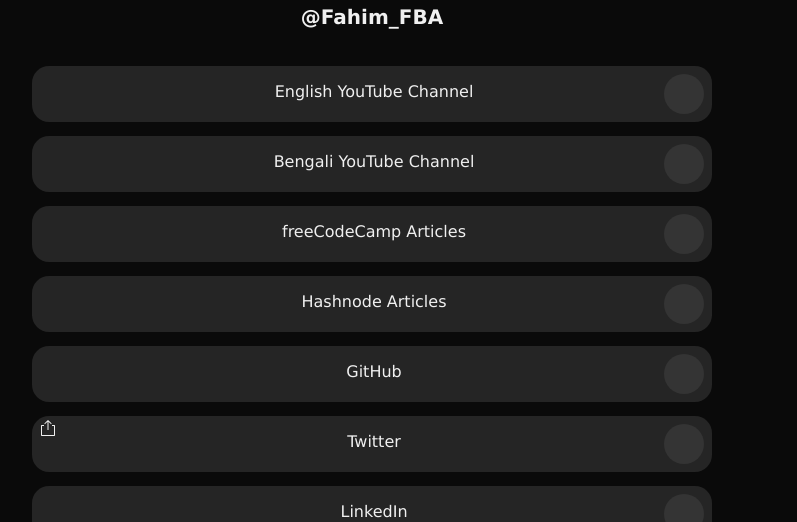
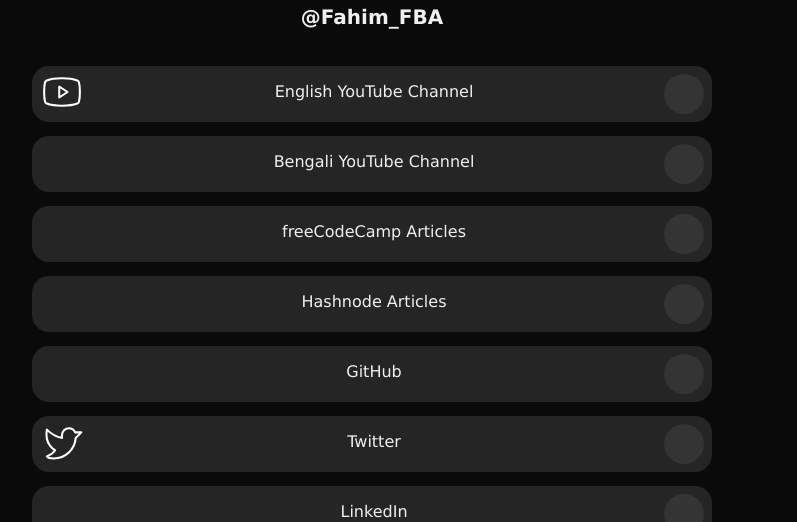
Before and after one commit to FahimFBA/linktree-customizable-clone, a plain HTML site: page index.html in a window 1280 px wide. Shown: the part 193-715 px from the top of the page, without its empty margins (268-1065 px from the left). Drawn offline with Linux system fonts and the light colour scheme.

Commit message:
youtube svg for  English channel

```diff
--- a/index.html
+++ b/index.html
@@ -18,7 +18,27 @@
       </div>
       <h1>@Fahim_FBA</h1>
       <a class="tile" href="">
-        <div class="icon"></div>
+        <div class="icon">
+          <svg xmlns="http://www.w3.org/2000/svg" viewBox="0 0 256 256">
+            <rect width="256" height="256" fill="none" />
+            <polygon
+              points="160 128 112 96 112 160 160 128"
+              fill="none"
+              stroke="white"
+              stroke-linecap="round"
+              stroke-linejoin="round"
+              stroke-width="12"
+            />
+            <path
+              d="M24,128c0,29.8,3.1,47.2,5.4,56.2A16.1,16.1,0,0,0,39,195.1c33.5,12.8,89,12.5,89,12.5s55.5.3,89-12.5a16.1,16.1,0,0,0,9.6-10.9c2.3-9,5.4-26.4,5.4-56.2s-3.1-47.2-5.4-56.2A16.1,16.1,0,0,0,217,60.9c-33.5-12.8-89-12.5-89-12.5s-55.5-.3-89,12.5a16.1,16.1,0,0,0-9.6,10.9C27.1,80.8,24,98.2,24,128Z"
+              fill="none"
+              stroke="white"
+              stroke-linecap="round"
+              stroke-linejoin="round"
+              stroke-width="12"
+            />
+          </svg>
+        </div>
         <p>English YouTube Channel</p>
         <div class="tile-share-button"></div>
       </a>
@@ -44,19 +64,16 @@
       </a>
       <a class="tile" href="">
         <div class="icon">
-          <svg
-            width="16"
-            height="16"
-            viewBox="0 0 16 16"
-            enable-background="new 0 0 24 24"
-            class="sc-gKsewC iPWGYb"
-          >
+          <svg xmlns="http://www.w3.org/2000/svg" viewBox="0 0 256 256">
+            <rect width="256" height="256" fill="none" />
             <path
-              fill-rule="evenodd"
-              clip-rule="evenodd"
-              d="M10.6464 3.85347L11 4.20702L11.7071 3.49992L11.3536 3.14636L8.35355 0.146362H7.64645L4.64645 3.14636L4.29289 3.49992L5 4.20702L5.35355 3.85347L7.5 1.70702V9.49992V9.99992H8.5V9.49992V1.70702L10.6464 3.85347ZM1 5.49994L1.5 4.99994H4V5.99994H2V14.9999H14V5.99994H12V4.99994H14.5L15 5.49994V15.4999L14.5 15.9999H1.5L1 15.4999V5.49994Z"
-              fill="currentColor"
-            ></path>
+              d="M128,88c0-22,18.5-40.3,40.5-40a40,40,0,0,1,36.2,24H240l-32.3,32.3A127.9,127.9,0,0,1,80,224c-32,0-40-12-40-12s32-12,48-36c0,0-64-32-48-120,0,0,40,40,88,48Z"
+              fill="none"
+              stroke="white"
+              stroke-linecap="round"
+              stroke-linejoin="round"
+              stroke-width="12"
+            />
           </svg>
         </div>
         <p>Twitter</p>
```
